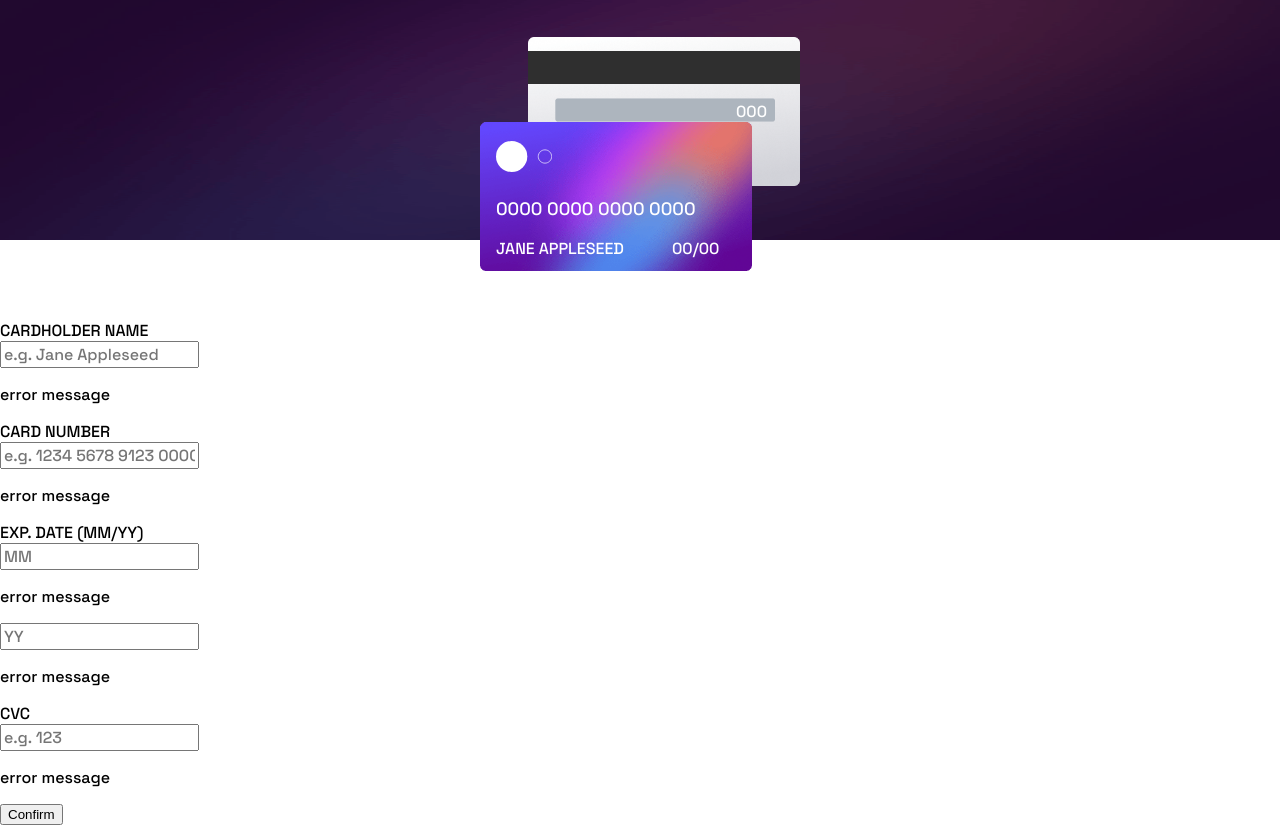
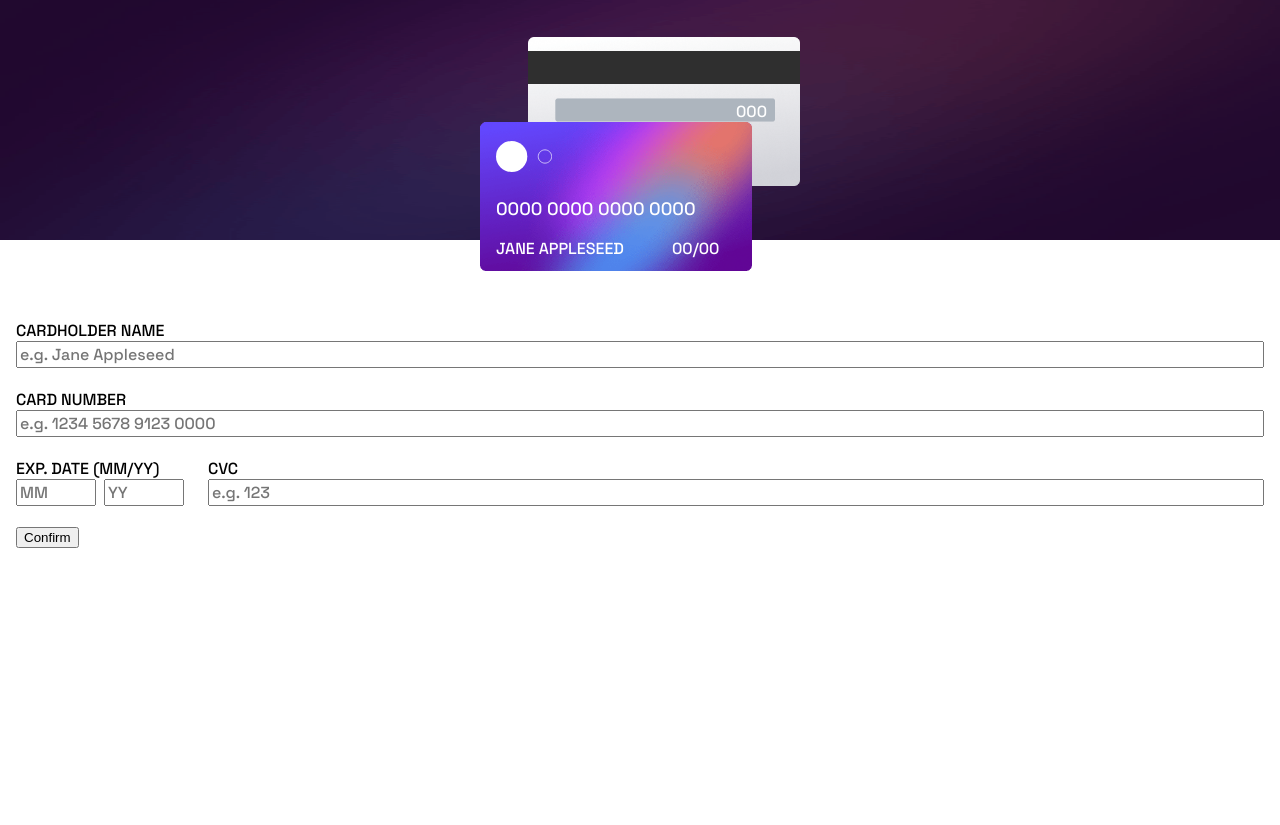
Before and after one commit to wishba/interactive-card-details-form-main, a React (Vite) app: page / in a window 1280 px wide. After the commit the page ends 800 px from the top, so only its background shows below. Built offline with nearby package versions, Linux system fonts and the light colour scheme.

Commit message:
form position margin padding

```diff
--- a/src/App.jsx
+++ b/src/App.jsx
@@ -87,8 +87,13 @@ function App() {
           />
           <p className='form__message' id="errorNumber">error message</p>
 
-          <label>EXP. DATE (MM/YY)</label>
-          <input type="text"
+          <div>
+            <label className='form__date'>EXP. DATE (MM/YY)</label>
+            <label className='form__cvc'>CVC</label>
+          </div>
+
+          <div>
+            <input className='form__date-mmin' type="text"
               placeholder="MM"
               required
               maxLength={2}
@@ -109,9 +114,7 @@ function App() {
                 }
               }}
             />
-          <p className='form__message' id="errorMM">error message</p>
-
-          <input type="text"
+            <input className='form__date-yyin' type="text"
               placeholder="YY"
               required
               maxLength={2}
@@ -133,10 +136,7 @@ function App() {
                 }
               }}
             />
-          <p className='form__message' id="errorYY">error message</p>
-
-          <label>CVC</label>
-          <input type="text"
+            <input className="form__cvc-in" type="text"
               placeholder="e.g. 123"
               required
               maxLength={3}
@@ -157,9 +157,15 @@ function App() {
                 }
               }}
             />
-          <p className='form__message' id="errorCVC">error message</p>
+          </div>
 
-          <button type="submit">Confirm</button>
+          <div>
+            <span className='form__message' id="errorMM">error message</span>
+            <span className='form__message-yy form__message' id="errorYY">error message</span>
+            <span className='form__message-cvc form__message' id="errorCVC">error message</span>
+          </div>
+
+          <button className='form__button' type="submit">Confirm</button>
         </form>
       </section>
 
--- a/src/index.css
+++ b/src/index.css
@@ -80,7 +80,8 @@ body {
 }
 
 .form {
-  margin-top: 5em;
+  margin-top: 4em;
+  padding: 1em;
 }
 
 form>* {
@@ -89,16 +90,48 @@ form>* {
 
 input {
   font: inherit;
+  width: 100%;
 }
 
 .form__message {
-  /* visibility: hidden; */
+  visibility: hidden;
+  margin: 0;
 }
 
 .form__message.form__message-error {
   visibility: visible;
 }
 
+.form__date-mmin {
+  width: 5em;
+}
+
+.form__date-yyin {
+  width: 5em;
+  margin-left: .5em;
+}
+
+.form__message-yy {
+  position: absolute;
+  left: 1em;
+}
+
+.form__cvc {
+  position: absolute;
+  left: 13em;
+}
+
+.form__cvc-in {
+  position: absolute;
+  left: 13em;
+  width: calc(100% - 14em);
+}
+
+.form__message-cvc {
+  position: absolute;
+  left: 13em;
+}
+
 .form__submitted {
   display: none;
 }
```
Lines whose indentation alone changed are shown as unchanged.
